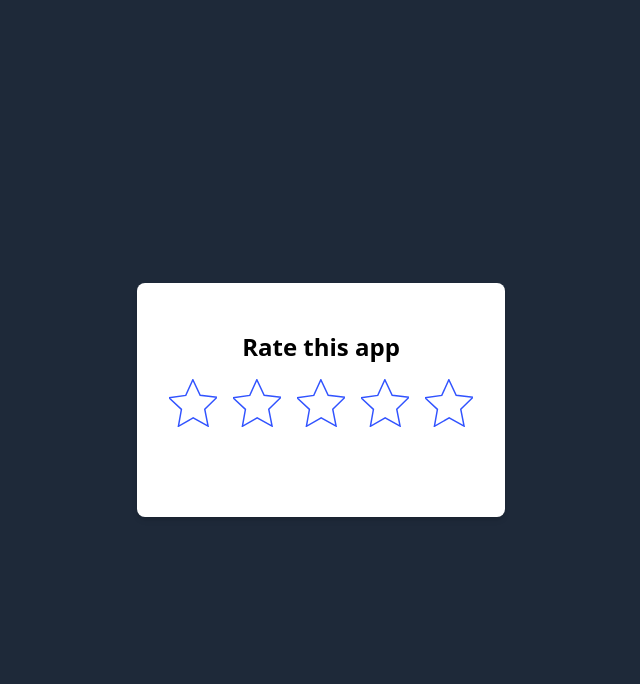
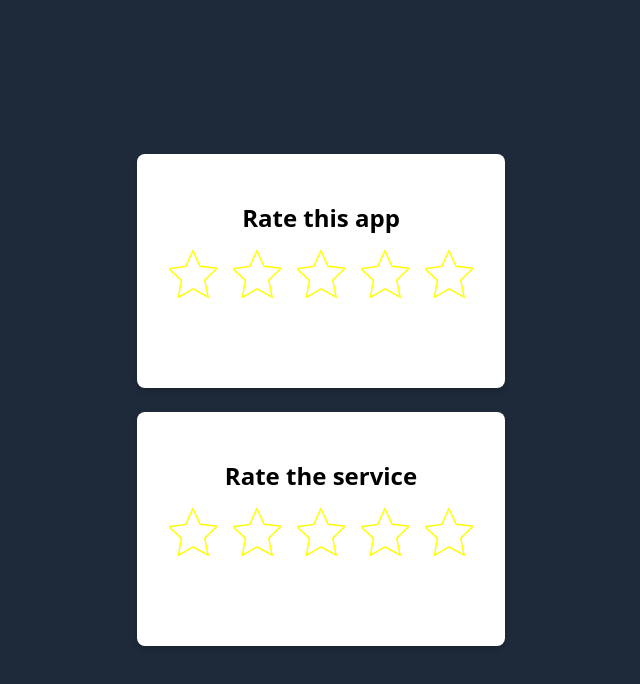
Before and after one commit to willsusanto/react-rating, a React (Vite) app: page / in a window 1280 px wide. Shown: the top 684 px of the page, without its empty margins (319-959 px from the left). Built offline with nearby package versions, Linux system fonts and the light colour scheme.

Commit message:
feat: enhance Rating component with customizable feedback messages and add star color prop

```diff
--- a/src/App.tsx
+++ b/src/App.tsx
@@ -4,8 +4,9 @@ const TOTAL_STARS = 5;
 
 function App() {
   return (
-    <div className="flex justify-center items-center h-lvh bg-gray-800">
-      <Rating stars={TOTAL_STARS}></Rating>
+    <div className="flex justify-center items-center h-lvh bg-gray-800 flex-col gap-6">
+      <Rating stars={TOTAL_STARS} feedbackMsg={['0', '1', '2', '3', '4']}></Rating>
+      <Rating heading="Rate the service" stars={TOTAL_STARS}></Rating>
     </div>
   );
 }
--- a/src/components/Rating.tsx
+++ b/src/components/Rating.tsx
@@ -1,7 +1,7 @@
 import { useState } from "react";
 import Star from "./Star";
 
-const FEEDBACK_MESSAGE: string[] = [
+const DEFAULT_FEEDBACK_MESSAGE: string[] = [
   "Terrible",
   "Poor",
   "Fair",
@@ -10,11 +10,12 @@ const FEEDBACK_MESSAGE: string[] = [
 ];
 
 interface RatingProps {
+  feedbackMsg?: string[];
   heading?: string;
   stars: number;
 }
 
-const Rating = ({ heading = "Rate this app", stars }: RatingProps) => {
+const Rating = ({ feedbackMsg = DEFAULT_FEEDBACK_MESSAGE, heading = "Rate this app", stars }: RatingProps) => {
   const [ratingHoverValue, setHoverRatingValue] = useState<number | null>(null);
   const [ratingValue, setRatingValue] = useState<number | null>(null);
 
@@ -31,13 +32,13 @@ const Rating = ({ heading = "Rate this app", stars }: RatingProps) => {
   };
 
   const getFeedbackMessage = (): string => {
-    if (ratingHoverValue !== null) return FEEDBACK_MESSAGE[ratingHoverValue];
-    if (ratingValue !== null) return FEEDBACK_MESSAGE[ratingValue];
+    if (ratingHoverValue !== null) return feedbackMsg[ratingHoverValue];
+    if (ratingValue !== null) return feedbackMsg[ratingValue];
     return '\u00A0'; // Non-breaking space
   };
 
   return (
-    <div className="rounded-lg shadow-md p-6 bg-white py-12">
+    <div className="rounded-lg shadow-md p-6 bg-white py-12 block">
       <h1 className="font-bold text-2xl text-center">{heading}</h1>
 
       <div className="flex justify-center gap-3 mt-4 flex-col items-center">
@@ -52,6 +53,7 @@ const Rating = ({ heading = "Rate this app", stars }: RatingProps) => {
                 handleStarClick={handleStarClick}
                 handleStarHover={handleStarHover}
                 isSelected={isLargerThanRating}
+                starColor="#FFFF00"
                 key={index}
                 starValue={index}
               ></Star>
--- a/src/components/Star.tsx
+++ b/src/components/Star.tsx
@@ -2,6 +2,7 @@ import React from "react";
 
 interface StarProps {
   starValue: number;
+  starColor: string;
   isSelected?: boolean;
   handleStarClick: (
     e: React.MouseEvent<HTMLButtonElement>,
@@ -10,7 +11,7 @@ interface StarProps {
   handleStarHover: (starValue: number | null) => void;
 }
 
-const Star: React.FC<StarProps> = ({ starValue, isSelected, handleStarClick, handleStarHover }) => {
+const Star: React.FC<StarProps> = ({ starValue, starColor, isSelected, handleStarClick, handleStarHover }) => {
   return (
     <button
       className="cursor-pointer"
@@ -28,14 +29,14 @@ const Star: React.FC<StarProps> = ({ starValue, isSelected, handleStarClick, han
         <defs></defs>
         <g
           id="Vivid.JS"
-          stroke="#3153FF"
+          stroke={starColor}
           strokeWidth="1"
           fillRule="evenodd"
         >
           <g
             id="Vivid-Icons"
             transform="translate(-903.000000, -411.000000)"
-            fill={isSelected ? "#3153FF" : "#FFFFFF"}
+            fill={isSelected ? starColor : "#FFFFFF"}
           >
             <g id="Icons" transform="translate(37.000000, 169.000000)">
               <g id="star" transform="translate(858.000000, 234.000000)">
```
